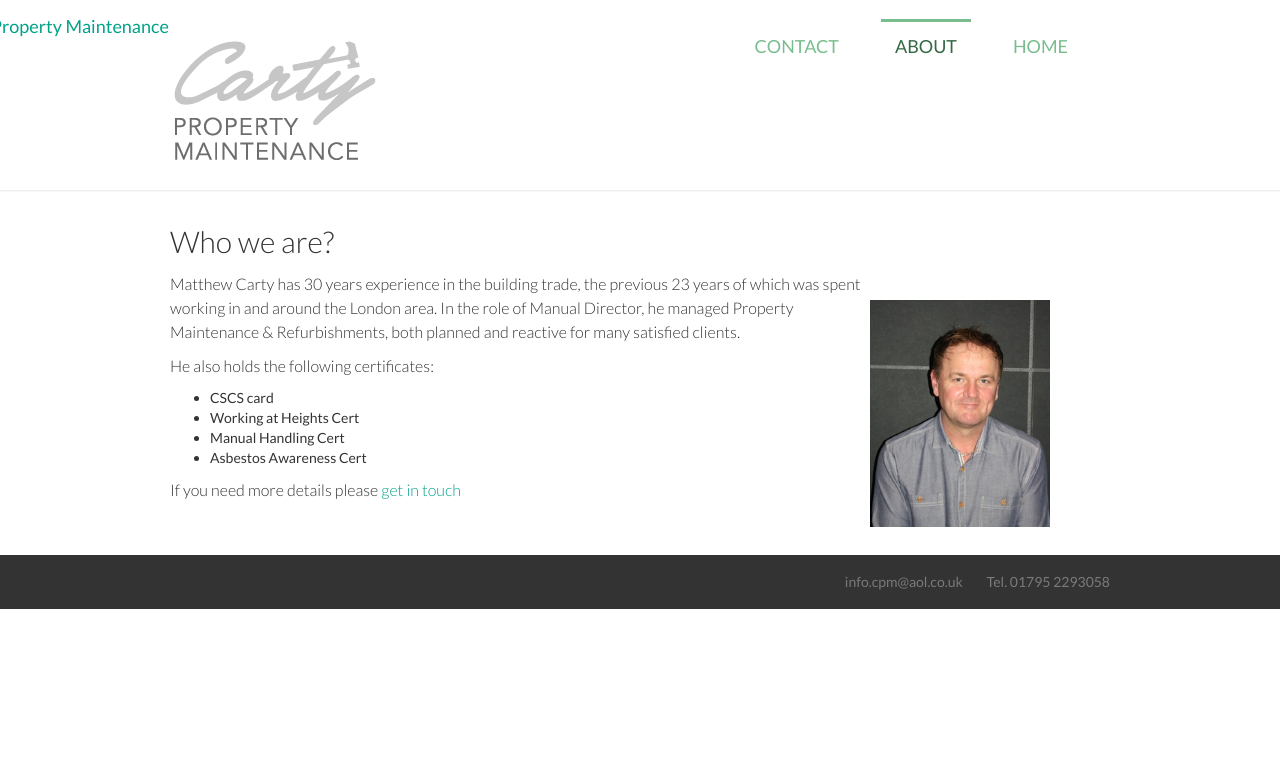
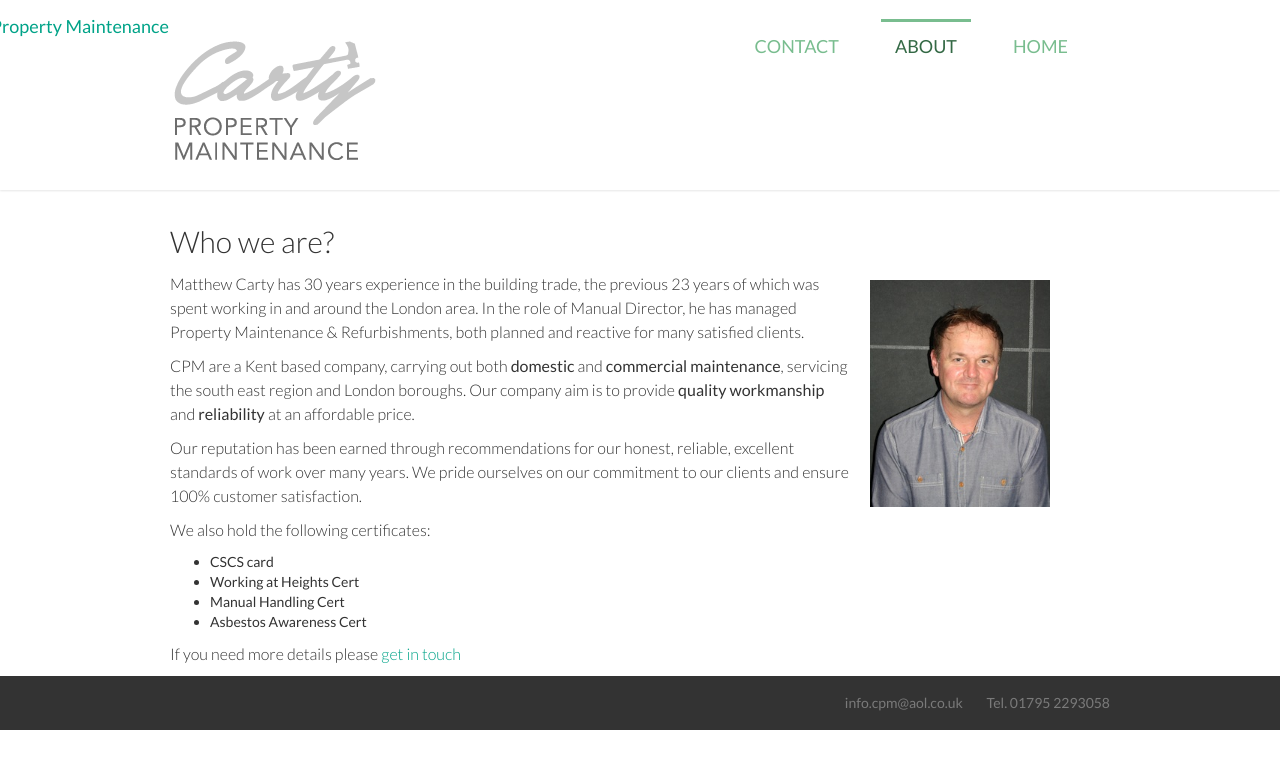
Before and after one commit to cartypropertymaintenance/cartypropertymaintenance.co.uk, a Jekyll site: the page built from about/index.md, in a window 1280 px wide. Shown: the top 769 px of the page. Built offline with Jekyll 4.4.1, drawn with Linux system fonts in a browser that asks for light colours; nearby versions of some CDN libraries.

Commit message:
* about page improvements

```diff
--- a/about/index.md
+++ b/about/index.md
@@ -7,9 +7,13 @@ link: /about
 
 {% include inline_image.html image='matthew_carty.jpg' alt='Matthew Carty' title='Matthew Carty' %}
 
-Matthew Carty has 30 years experience in the building trade, the previous 23 years of which was spent working in and around the London area. In the role of Manual Director, he managed Property Maintenance & Refurbishments, both planned and reactive for many satisfied clients.
+Matthew Carty has 30 years experience in the building trade, the previous 23 years of which was spent working in and around the London area. In the role of Manual Director, he has managed Property Maintenance & Refurbishments, both planned and reactive for many satisfied clients.
 
-He also holds the following certificates:
+CPM are a Kent based company, carrying out both __domestic__ and __commercial maintenance__, servicing the south east region and London boroughs. Our company aim is to provide __quality workmanship__ and __reliability__ at an affordable price.
+
+Our reputation has been earned through recommendations for our honest, reliable, excellent standards of work over many years. We pride ourselves on our commitment to our clients and ensure 100% customer satisfaction.
+
+We also hold the following certificates:
 
 - CSCS card
 - Working at Heights Cert
--- a/css/main.css
+++ b/css/main.css
@@ -17,7 +17,8 @@
   width: 240px;
   display: inline-block;
   float: right;
-  margin; 10px 10px 10px 10px;
+  margin-left: 20px;
+  margin-top: -20px;
 }
 
 body {
```
